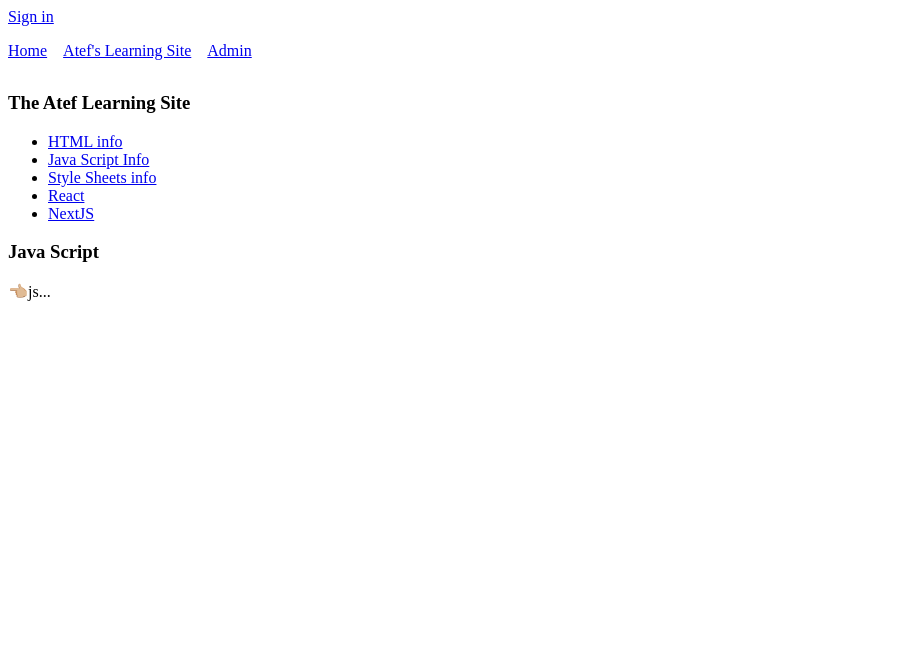
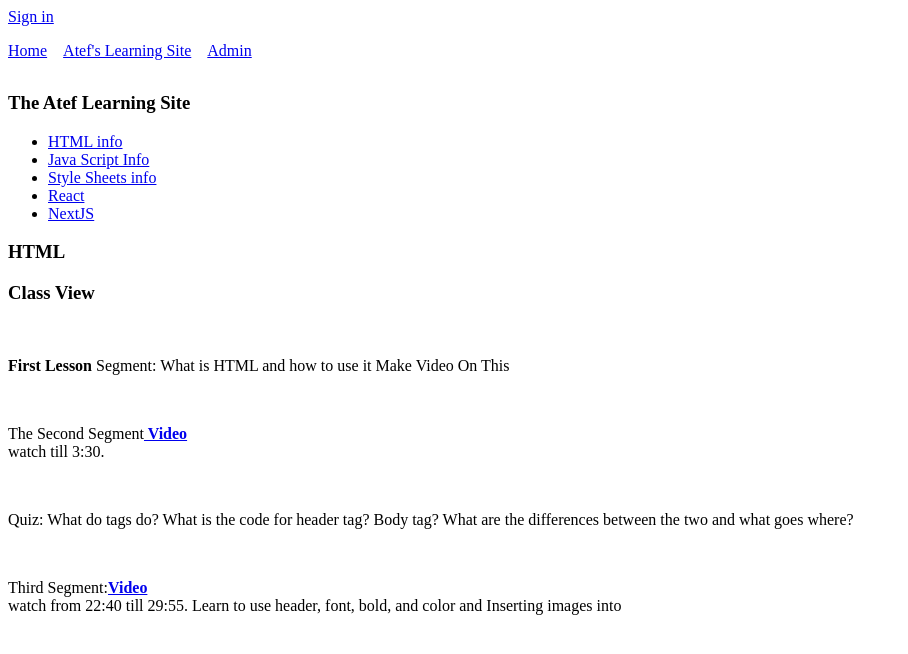
Before and after one commit to dattaray-basab/atef, a Next.js app: page /learn/html in a window 1280 px wide. Shown: the top 654 px of the page, without its empty margins (0-908 px from the left). Built offline with nearby package versions, Linux system fonts and the light colour scheme; no server answers.

Commit message:
0.9.5.28: EXPT - creating nested learn

```diff
--- a/app/learn/header.tsx
+++ b/app/learn/header.tsx
@@ -1,7 +1,7 @@
 import Link from "next/link";
 
 
-export default function Header2() {
+export default function Header() {
   return (
     <header>
       <h3>The Atef Learning Site</h3>
--- /dev/null
+++ b/app/learn/html/page.jsx
@@ -0,0 +1,50 @@
+import Link from "next/link";
+
+const HTMLPage = () => {
+  return (
+    <section>
+      <div className='px-4 py-4 sm:px-6 lg:px-8'>
+        <h1 className='mb-3 text-2xl bg-slate-500 font-semibold'>HTML</h1>
+        <div>
+          <h1>Class View</h1>
+          <br></br>
+
+          <p>
+            <strong>First Lesson</strong> Segment: What is HTML and how to use
+            it Make Video On This
+          </p>
+
+          <br></br>
+
+          <p>
+            The Second Segment
+            <Link href='https://www.youtube.com/watch?v=bWPMSSsVdPk'>
+              <strong> Video</strong>
+            </Link>
+            <br></br>
+            watch till 3:30.
+          </p>
+          <br></br>
+
+          <p>
+            Quiz: What do tags do? What is the code for header tag? Body tag?
+            What are the differences between the two and what goes where?
+          </p>
+          <br />
+
+          <p>
+            Third Segment:
+            <Link href={"https://www.youtube.com/watch?v=qz0aGYrrlhU"}>
+              <strong>Video</strong>
+            </Link>{" "}
+            <br></br>
+            watch from 22:40 till 29:55. Learn to use header, font, bold, and
+            color and Inserting images into
+          </p>
+        </div>
+      </div>
+    </section>
+  );
+};
+
+export default HTMLPage;
--- a/app/learn/page.tsx
+++ b/app/learn/page.tsx
@@ -3,8 +3,8 @@
 
 export default function Learn() {
   return (
-    <LearnLayout>
+
       <h2>Learning Links</h2>
-    </LearnLayout>
+
   );
 }
```
Also changed, not shown: app/learn/js/page.jsx (renamed from app/learn/[subjects]/page.jsx).
